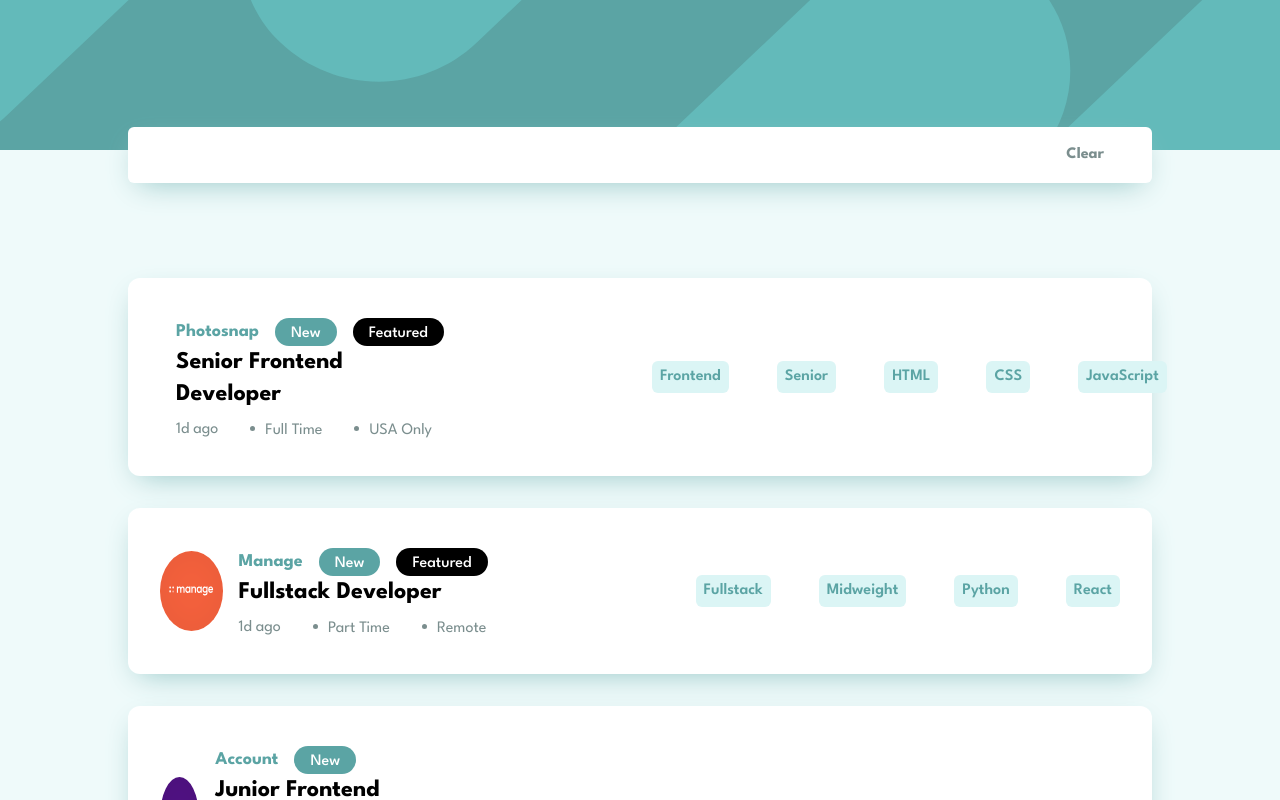
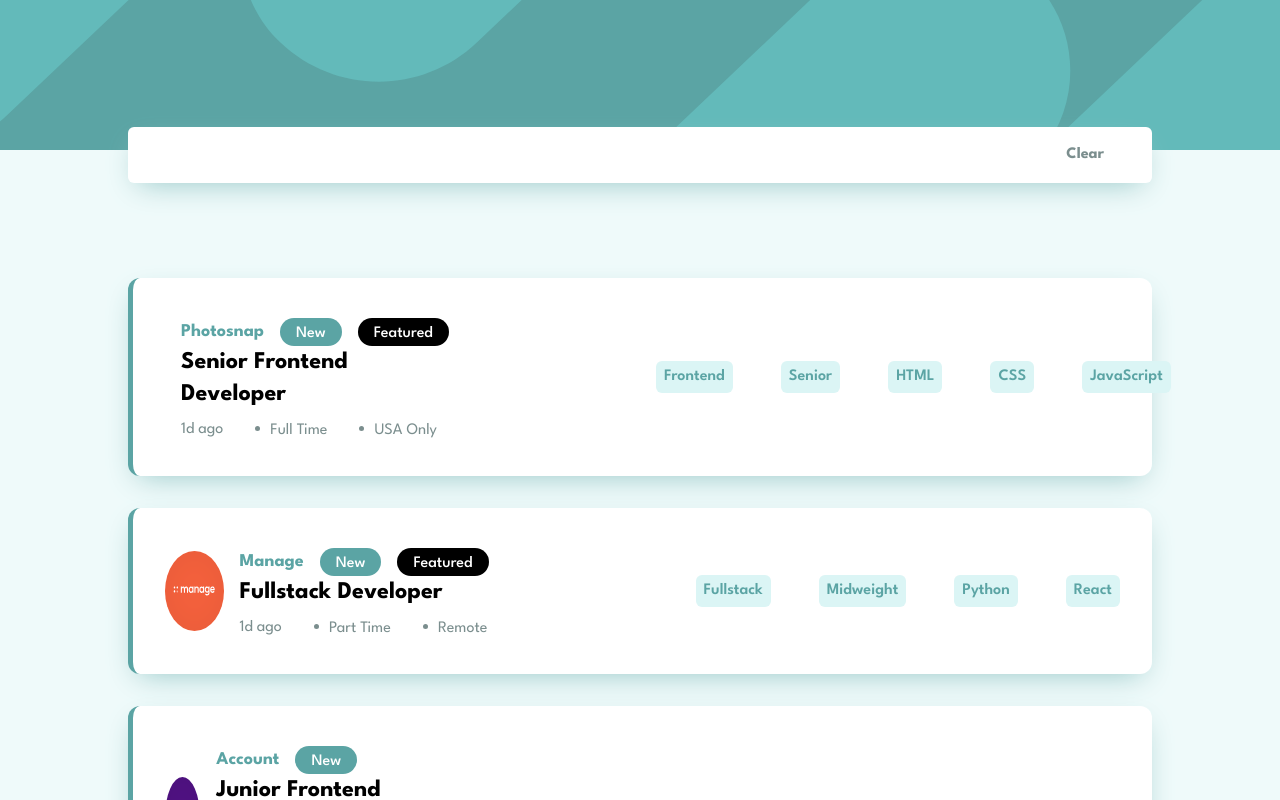
Before and after one commit to azanra/static-job-listing, a React (Vite) app: page / in a window 1280 px wide. Shown: the top 800 px of the page. Built offline with nearby package versions, Linux system fonts and the light colour scheme.

Commit message:
Add border to each job list item

```diff
--- a/src/App.css
+++ b/src/App.css
@@ -41,3 +41,7 @@
   border-radius: 50%;
   margin-bottom: 5px;
 }
+
+.jobBorder {
+  border-left: 5px solid var(---Desaturated-Dark-Cyan);
+}
--- a/src/component/job.jsx
+++ b/src/component/job.jsx
@@ -5,7 +5,7 @@
 export default function Job({ info }) {
   return (
     <div className="flex center mb-8">
-      <div className="flex w-[80%] shadowBox rounded-xl px-8 py-4 gap-4 bg-white">
+      <div className="flex w-[80%] shadowBox rounded-xl px-8 py-4 gap-4 bg-white jobBorder">
         <Image url={info.logo} />
         <Info detailedInfo={info} />
         <Filter info={info} />
```
